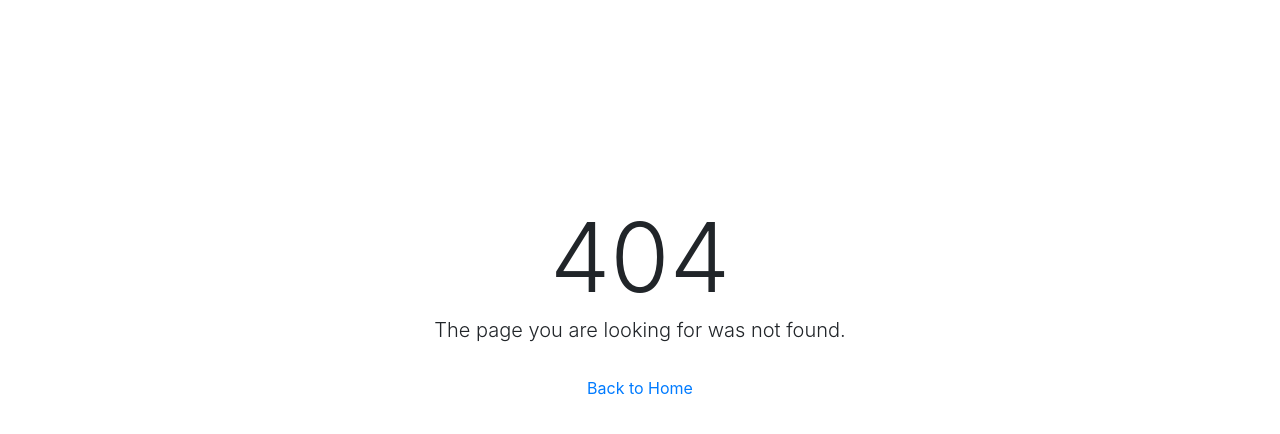
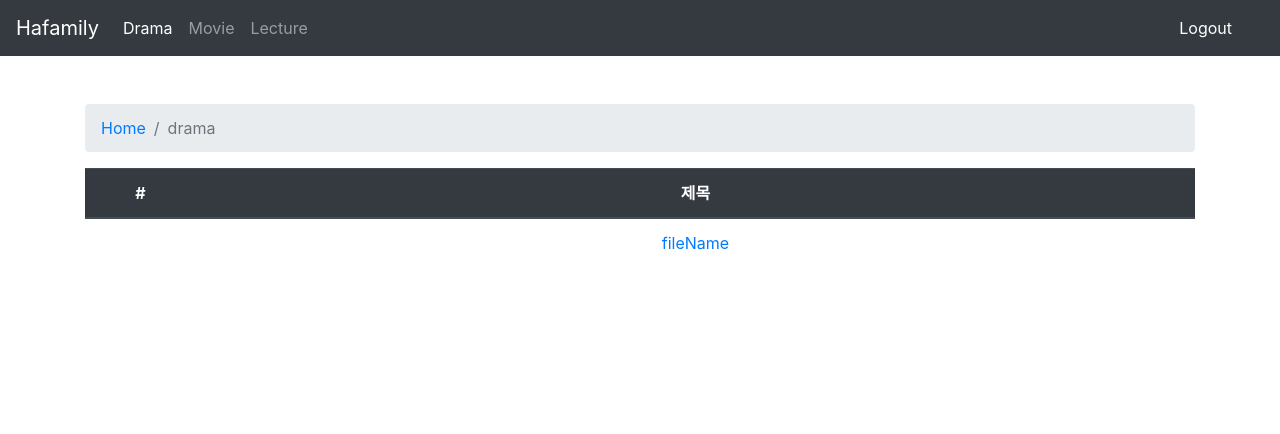
Before and after one commit to hahava/2019_nodejs_streaming, a React (Create React App) app in the folder front-end/: page /video/drama in a window 1280 px wide. Before the commit this address had no page. Shown: the top 434 px of the page. Built offline with nearby package versions, Linux system fonts and the light colour scheme.

Commit message:
Make component for video list

```diff
--- a/front-end/src/App.js
+++ b/front-end/src/App.js
@@ -4,6 +4,7 @@ import Nav from './components/Nav';
 import { BrowserRouter, Route, Switch } from 'react-router-dom';
 import 'bootstrap/dist/css/bootstrap.css';
 import Error from './components/Error';
+import Videos from './components/Videos';
 
 function App() {
   const isLoggedIn = true;
@@ -14,6 +15,10 @@ function App() {
         <Switch>
           <Route path={['/index', '/']} exact={true}>
             {isLoggedIn ? index() : <Login/>}
+          </Route>
+          <Route path="/video/:type">
+            <Nav></Nav>
+            <Videos/>
           </Route>
           <Route component={Error}/>
         </Switch>
--- a/front-end/src/components/Nav.js
+++ b/front-end/src/components/Nav.js
@@ -1,25 +1,39 @@
 import React from 'react';
-import { Link } from 'react-router-dom';
+import { NavLink } from 'react-router-dom';
 
 const Nav = () => {
+  const activeNavLink = {
+    color: 'white',
+  };
+
   return (
     <nav className="navbar navbar-expand-lg navbar-dark bg-dark">
       <a className="navbar-brand" href="/">Hafamily</a>
-      <button className="navbar-toggler" type="button" data-toggle="collapse"
+      <button className="navbar-toggler"
+              type="button"
+              data-toggle="collapse"
               data-target="#navbarNav"
-              aria-controls="navbarNav" aria-expanded="false" aria-label="Toggle navigation">
-        <span className="navbar-toggler-icon"></span>
+              aria-controls="navbarNav"
+              aria-expanded="false"
+              aria-label="Toggle navigation">
+        <span className="navbar-toggler-icon"/>
       </button>
       <div className="collapse navbar-collapse" id="navbarNav">
         <ul className="navbar-nav">
           <li className="nav-item">
-            <Link className="nav-link" to="/video/drama">Drama</Link>
+            <NavLink activeStyle={activeNavLink} className="nav-link" to="/video/drama">
+              Drama
+            </NavLink>
           </li>
           <li className="nav-item">
-            <Link className="nav-link" to="/video/movie">Movie</Link>
+            <NavLink activeStyle={activeNavLink} className="nav-link" to="/video/movie">
+              Movie
+            </NavLink>
           </li>
           <li className="nav-item">
-            <Link className="nav-link" to="/video/lecture">Lecture</Link>
+            <NavLink activeStyle={activeNavLink} className="nav-link" to="/video/lecture">
+              Lecture
+            </NavLink>
           </li>
         </ul>
       </div>
--- /dev/null
+++ b/front-end/src/components/Videos.js
@@ -0,0 +1,41 @@
+import React from 'react';
+import { withRouter } from 'react-router-dom';
+
+const Videos = ({ match }) => {
+  const { type } = match.params;
+
+  return (
+    <div className="container mt-5">
+      <nav aria-label="breadcrumb">
+        <ol className="breadcrumb">
+          <li className="breadcrumb-item">
+            <a href="/index">Home</a>
+          </li>
+          <li className="breadcrumb-item active" aria-current="page">
+            {type}
+          </li>
+        </ol>
+      </nav>
+      <table className="table">
+        <thead className="thead-dark ">
+        <tr>
+          <th width="10%">#</th>
+          <th>제목</th>
+        </tr>
+        </thead>
+        <tbody>
+        <tr>
+          <td></td>
+          <td>
+            <a id="file" href="">
+              fileName
+            </a>
+          </td>
+        </tr>
+        </tbody>
+      </table>
+    </div>
+  );
+};
+
+export default withRouter(Videos);
```
